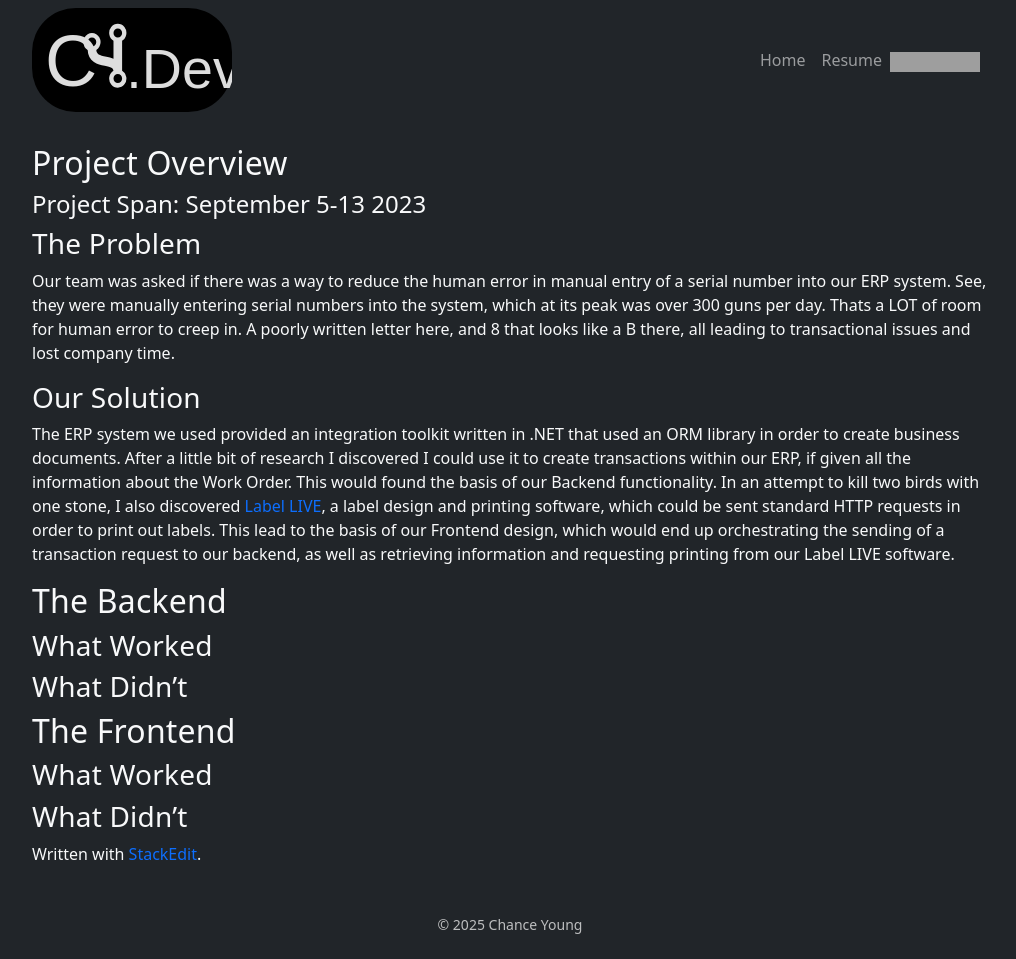
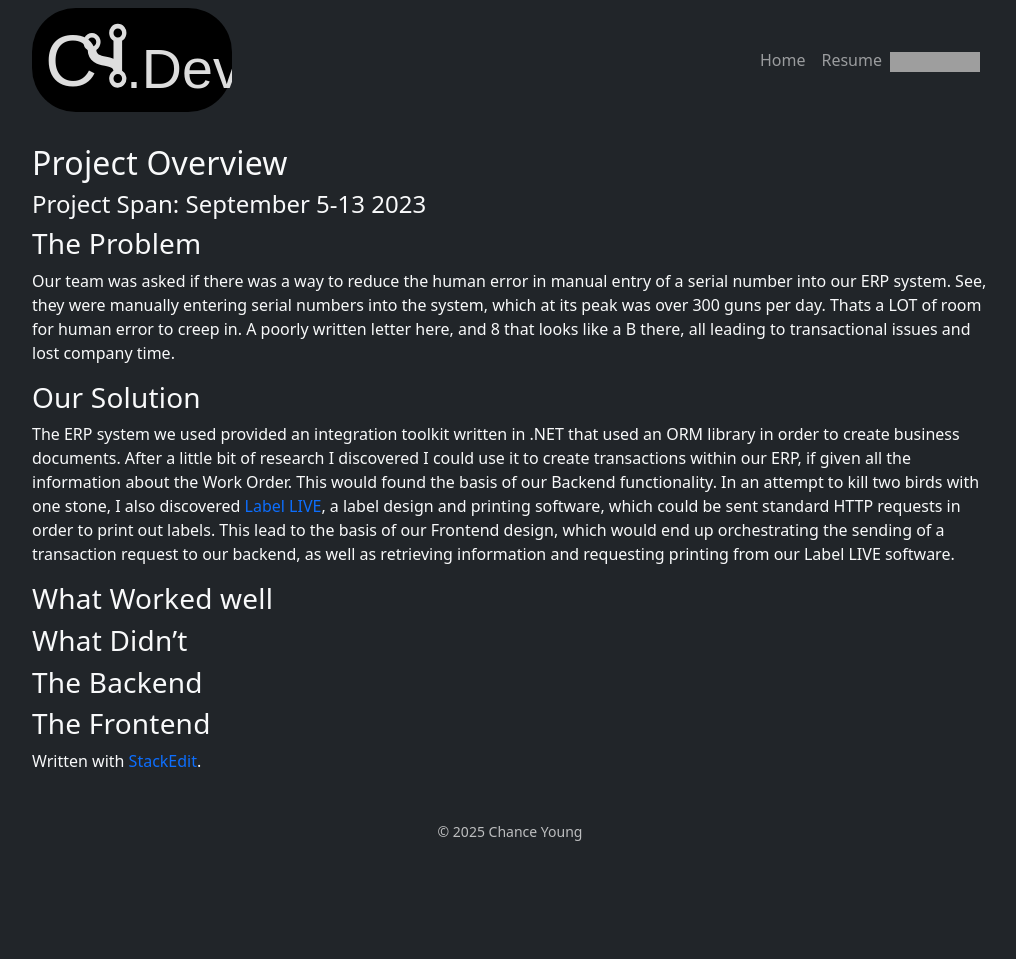
Before and after one commit to ChanceYoung/ChanceYoung.github.io, a Jekyll site: the page built from _projects/packagingsolutionv1.md, in a window 1280 px wide. Shown: the whole page, without its empty margins (130-1146 px from the left). Built offline with Jekyll 4.4.1, drawn with Linux system fonts in a browser that asks for light colours; after the commit the page ends 900 px from its top, so only the background shows below that; grey boxes are pictures that could not be loaded.

Commit message:
_projects/packagingsolutionv1.md updated from https://stackedit.io/

```diff
--- a/_projects/packagingsolutionv1.md
+++ b/_projects/packagingsolutionv1.md
@@ -13,13 +13,12 @@ Our team was asked if there was a way to reduce the human error in manual entry
 
 ### Our Solution
 The ERP system we used provided an integration toolkit written in .NET that used an ORM library in order to create business documents. After a little bit of research I discovered I could use it to create transactions within our ERP, if given all the information about the Work Order. This would found the basis of our Backend functionality. In an attempt to kill two birds with one stone, I also discovered [Label LIVE](https://label.live/), a label design and printing software, which could be sent standard HTTP requests in order to print out labels. This lead to the basis of our Frontend design, which would end up orchestrating the sending of a transaction request to our backend, as well as retrieving information and requesting printing from our Label LIVE software.
-## The Backend
-### What Worked
+### What Worked well
 ### What Didn't
-## The Frontend
-### What Worked
-### What Didn't
+### The Backend
+### The Frontend
+
 > Written with [StackEdit](https://stackedit.io/).
 <!--stackedit_data:
-eyJoaXN0b3J5IjpbLTY5OTgwNDc2N119
+eyJoaXN0b3J5IjpbLTExOTk4NTAxNTddfQ==
 -->
```
